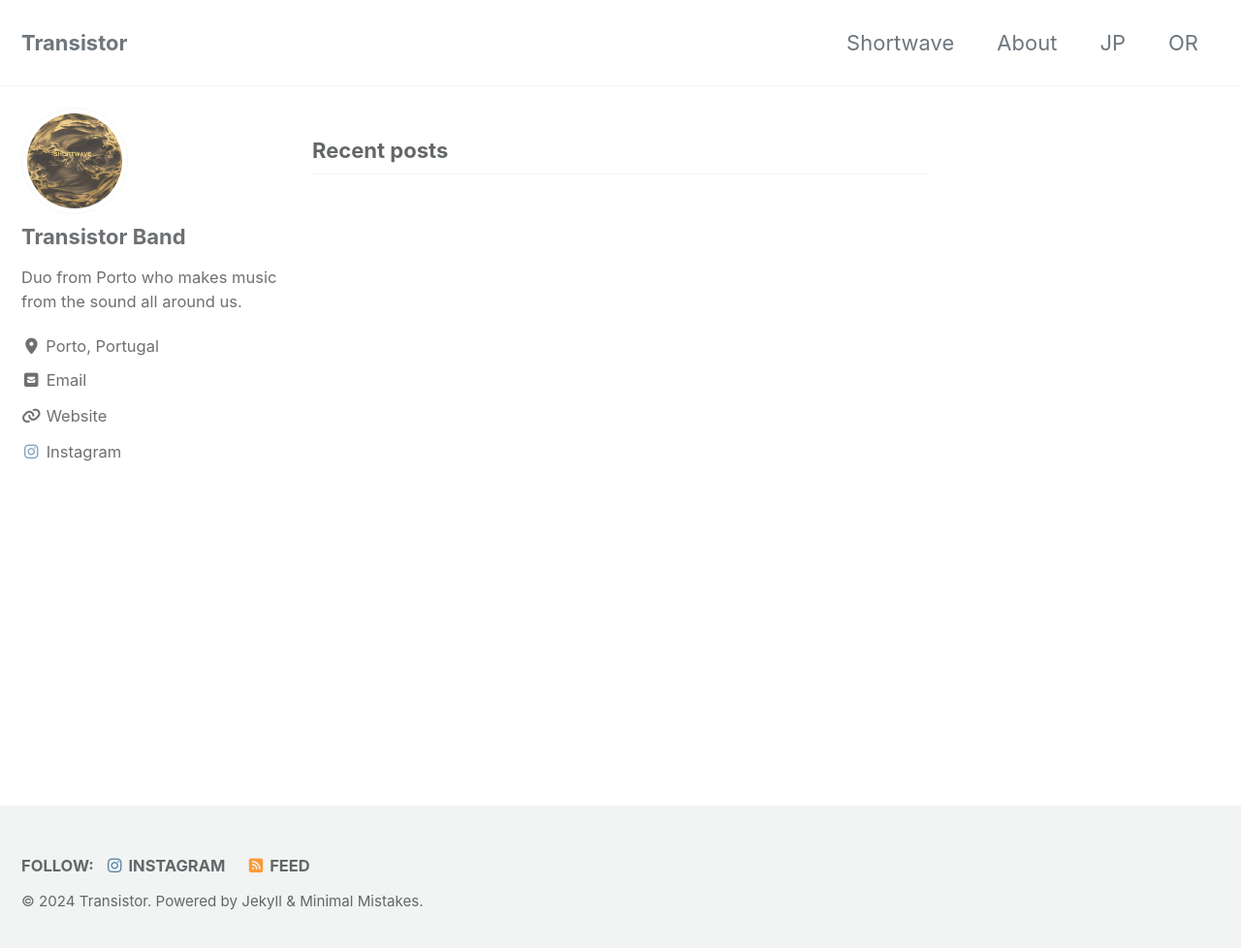
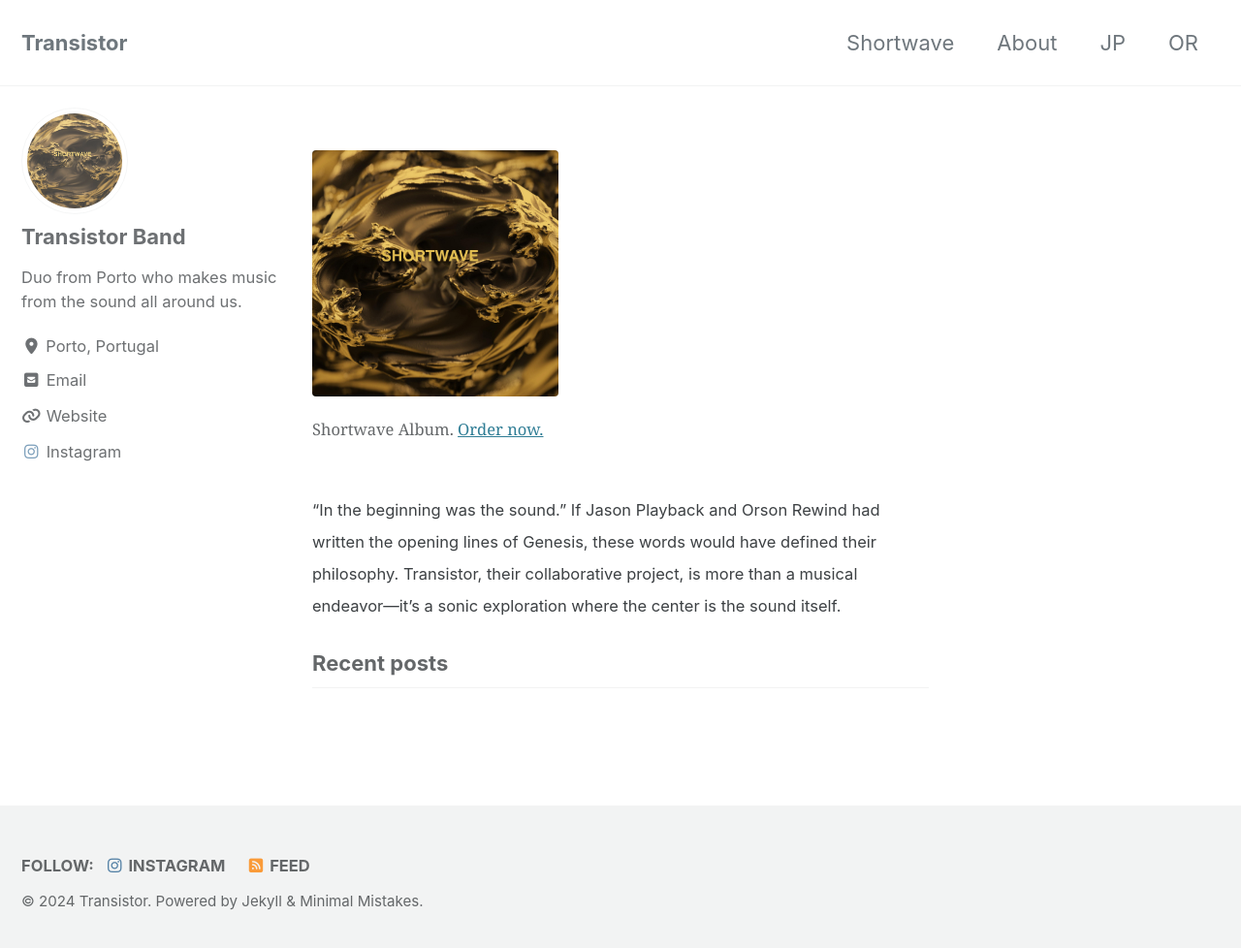
Before and after one commit to transistormusic/transistormusic.github.io, a Jekyll site: the page built from index.html, in a window 1280 px wide and 986 px high. Shown: the top 978 px of the window at 97% size. Built offline with Jekyll 4.4.1, drawn with Linux system fonts in a browser that asks for light colours; cached includes are drawn as plain includes; the list of posts is cut into pages by our own code.

Commit message:
Updates homepage
also updates figure include so that it allows you to set the width

```diff
--- a/_includes/figure
+++ b/_includes/figure
@@ -1,7 +1,8 @@
-<figure class="{{ include.class }}">
+<figure class="{{ include.class }}" {% if include.width %}style="width: {{ include.width }}"{% endif %}>
   {%- if include.popup -%}<a href="{{ include.image_path | relative_url }}" class="image-popup"{% if include.caption %} title="{{ include.caption | markdownify | strip_html }}"{% endif %}>{%- endif -%}
   <img src="{{ include.image_path | relative_url }}"
-       alt="{% if include.alt %}{{ include.alt }}{% endif %}">
+       alt="{% if include.alt %}{{ include.alt | escape_once }}{% endif %}"
+       {% if include.width %}style="width: 100%;"{% endif %}>
   {%- if include.popup -%}</a>{%- endif -%}
   {%- if include.caption -%}
     <figcaption>
--- a/_layouts/home.html
+++ b/_layouts/home.html
@@ -3,6 +3,10 @@
 ---
 
 {{ content }}
+
+{% include figure image_path="/assets/images/bio-photo.jpg" alt="Shortwave Album Cover" caption="Shortwave Album. [Order now.](mailto:transistor.pt@gmail.com)" width="40%" %}
+
+<p><small>“In the beginning was the sound.” If Jason Playback and Orson Rewind had written the opening lines of Genesis, these words would have defined their philosophy. Transistor, their collaborative project, is more than a musical endeavor—it’s a sonic exploration where the center is the sound itself.</small></p>
 
 <h3 class="archive__subtitle">{{ site.data.ui-text[site.locale].recent_posts | default: "Recent Posts" }}</h3>
 
```
